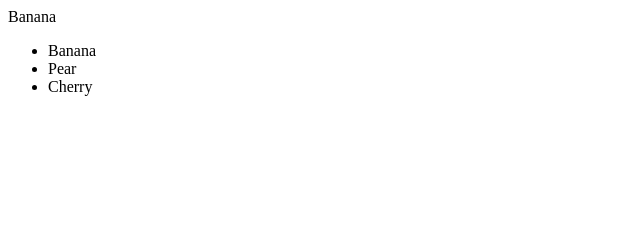
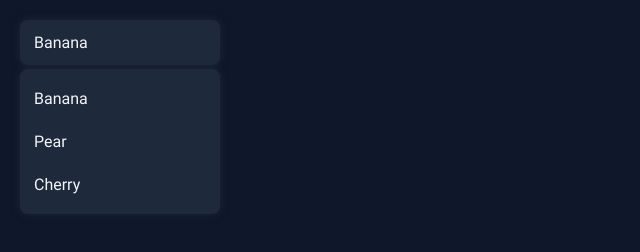
Before and after one commit to NexyusNex/Drop-down-menu, a plain HTML site: page index.html in a window 1280 px wide. Shown: the whole page, without its empty margins (0-640 px from the left). Drawn offline with Linux system fonts and the light colour scheme.

Commit message:
Added basic css styling for the menu

```diff
--- a/index.html
+++ b/index.html
@@ -8,9 +8,9 @@
     <title>Drop down menu</title>
   </head>
   <body>
-    <div class="drop-down">
+    <div class="drop-down-menu">
       <div class="selected">Banana</div>
-      <ul>
+      <ul class="menu-list">
         <li>Banana</li>
         <li>Pear</li>
         <li>Cherry</li>
--- a/style.css
+++ b/style.css
@@ -0,0 +1,46 @@
+@font-face {
+  font-family: roboto;
+  src: url(Roboto-Regular.ttf);
+}
+
+* {
+  box-sizing: border-box;
+  margin: 0;
+}
+
+body {
+  background-color: #0f172a;
+  font-family: roboto;
+  padding: 20px;
+}
+
+.selected,
+.menu-list {
+  border: 2px solid #1e293b;
+  width: 200px;
+  background-color: #1e293b;
+  border-radius: 8px;
+  color: #f1f5f9;
+  display: flex;
+  box-shadow: 0px 0px 8px #1e293b;
+}
+
+.selected {
+  align-items: center;
+  height: 45px;
+  padding-left: 12px;
+  margin-bottom: 4px;
+}
+
+.menu-list {
+  list-style: none;
+  flex-direction: column;
+  padding: 8px;
+  gap: 4px;
+}
+
+.menu-list li {
+  padding: 10px 0;
+  padding-left: 4px;
+  border-radius: 8px;
+}
```
Also changed, not shown: Roboto-Regular.ttf (added).
